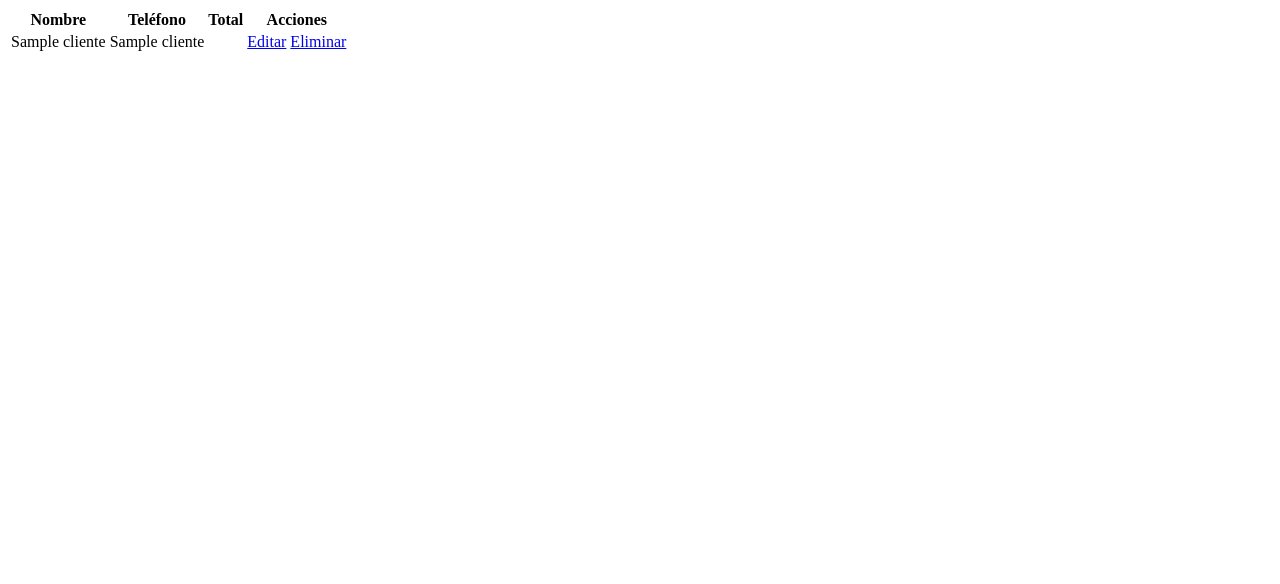
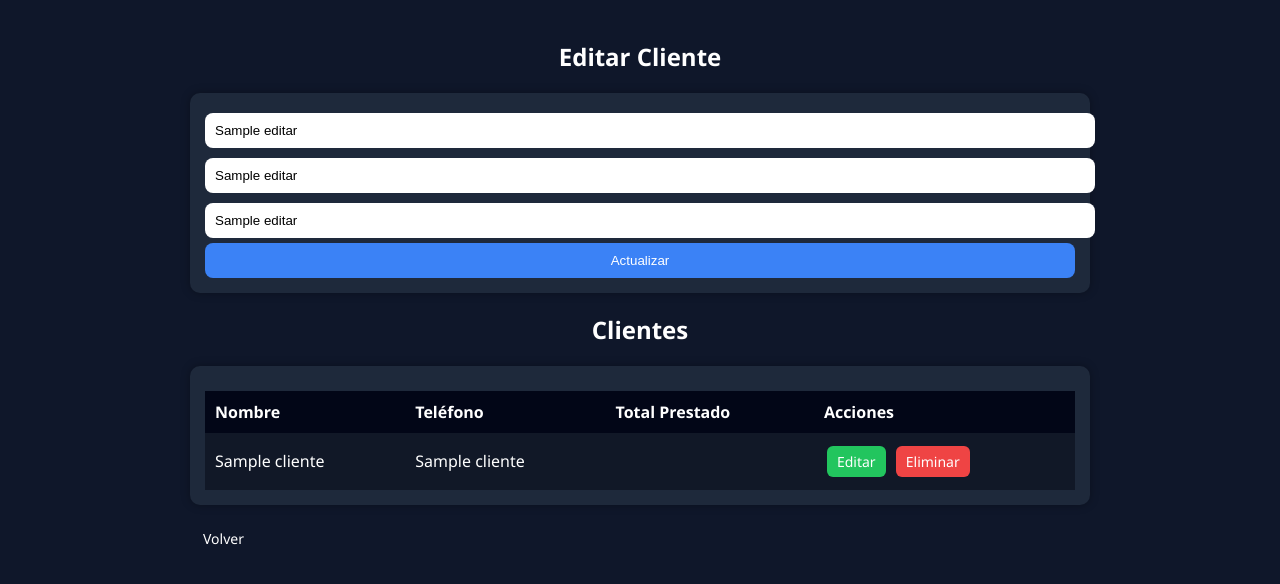
Before and after one commit to pelufo123/sistema-prestamos, a Flask app: template templates/clientes.html in a window 1280 px wide. Shown: the top 584 px of the page. Run offline with Flask 3, Linux system fonts and the light colour scheme; the template is opened without the code that fills it: most values are stand-ins (such as "Sample title", 1, 10 or a date in 2020); some libraries are stand-ins or nearby versions.

Commit message:
mejora diseño UI

```diff
--- a/templates/clientes.html
+++ b/templates/clientes.html
@@ -1,9 +1,40 @@
+<!DOCTYPE html>
+<html>
+<head>
+<link rel="stylesheet" href="/static/style.css">
+</head>
+<body>
+
+<div class="container">
+
+<h2>{% if editar %}Editar Cliente{% else %}Nuevo Cliente{% endif %}</h2>
+
+<div class="card">
+<form method="POST">
+
+{% if editar %}
+<input type="hidden" name="id" value="{{ editar[0] }}">
+{% endif %}
+
+<input name="nombre" placeholder="Nombre" value="{{ editar[1] if editar else '' }}">
+<input name="telefono" placeholder="Teléfono" value="{{ editar[2] if editar else '' }}">
+<input name="direccion" placeholder="Dirección" value="{{ editar[3] if editar else '' }}">
+
+<button>
+{% if editar %}Actualizar{% else %}Guardar{% endif %}
+</button>
+
+</form>
+</div>
+
+<h2>Clientes</h2>
+
 <div class="card">
 <table>
 <tr>
 <th>Nombre</th>
 <th>Teléfono</th>
-<th>Total</th>
+<th>Total Prestado</th>
 <th>Acciones</th>
 </tr>
 
@@ -13,10 +44,18 @@
 <td>{{ c[2] }}</td>
 <td>{{ formato(resumen[loop.index0]) }}</td>
 <td>
-    <a class="btn btn-edit" href="/editar_cliente/{{ c[0] }}">Editar</a>
+    <a class="btn btn-edit" href="/clientes?editar={{ c[0] }}">Editar</a>
     <a class="btn btn-del" href="/eliminar_cliente/{{ c[0] }}">Eliminar</a>
 </td>
 </tr>
 {% endfor %}
+
 </table>
 </div>
+
+<a class="btn" href="/">Volver</a>
+
+</div>
+
+</body>
+</html>
```
